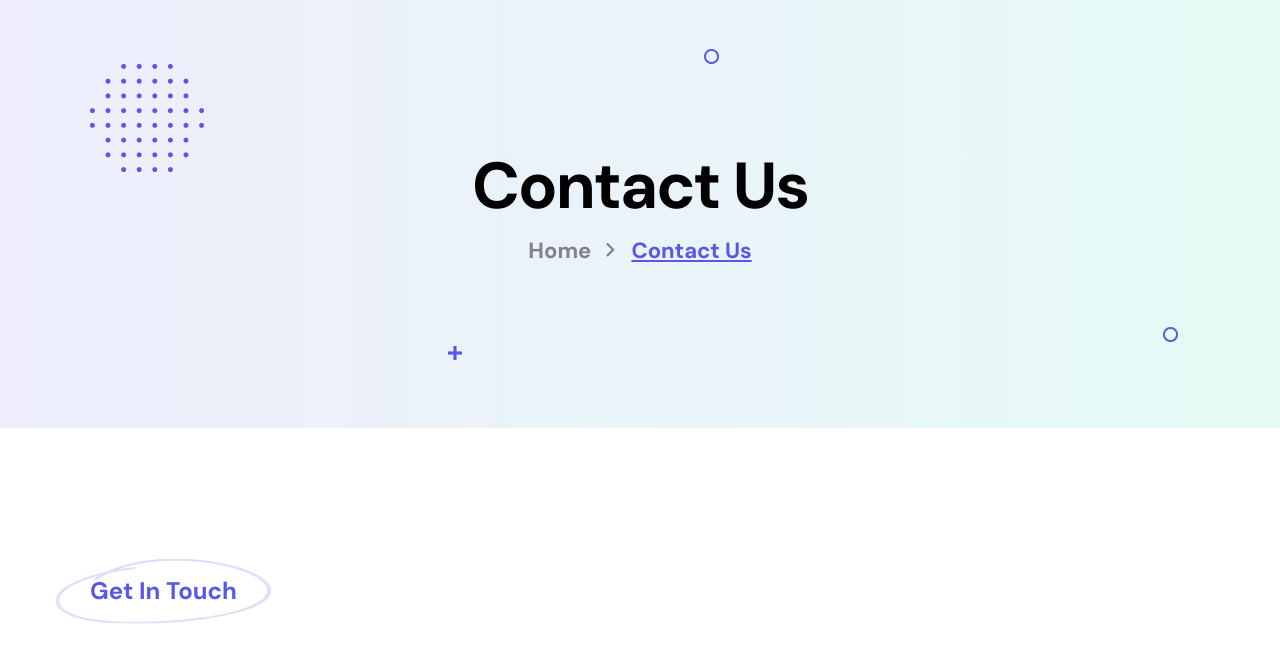
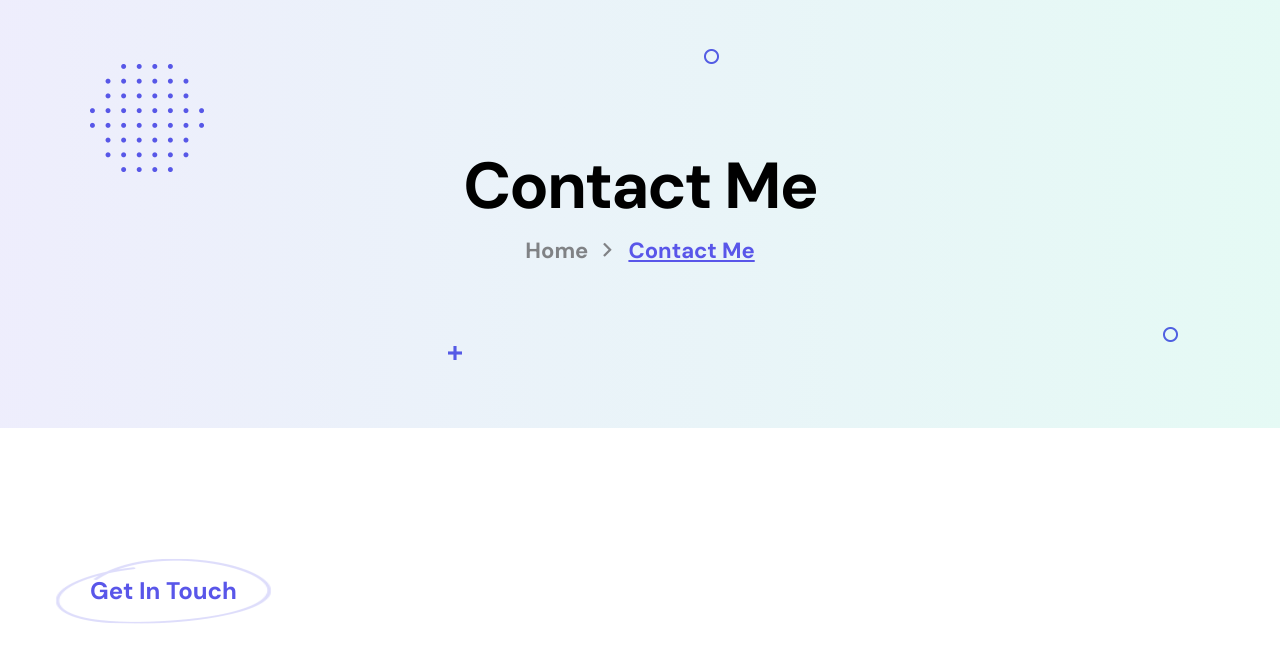
Before and after one commit to hafizhalfarhan/portofolio.github.io, a plain HTML site: page contact.html in a window 1280 px wide. Shown: the part 101-747 px from the top of the page. Drawn offline with Linux system fonts and the light colour scheme.

Commit message:
Update contact.html

```diff
--- a/contact.html
+++ b/contact.html
@@ -40,7 +40,7 @@
                     </p>
                 </div>
                 <div class="contact-us">
-                    <h5 class="panel-widget-title">Contact Us</h5>
+                    <h5 class="panel-widget-title">Contact Me</h5>
                     <ul>
                         <li>
                             <i class="fal fa-map-marker-alt"></i>
@@ -124,10 +124,10 @@
                 <div class="row justify-content-center">
                     <div class="col-lg-7">
                         <div class="page-title text-center">
-                            <h1>Contact Us</h1>
+                            <h1>Contact Me</h1>
                             <ul class="breadcrumbs-link">
                                 <li><a href="index.html">Home</a></li>
-                                <li class="active">Contact Us</li>
+                                <li class="active">Contact Me</li>
                             </ul>
                         </div>
                     </div>
```
